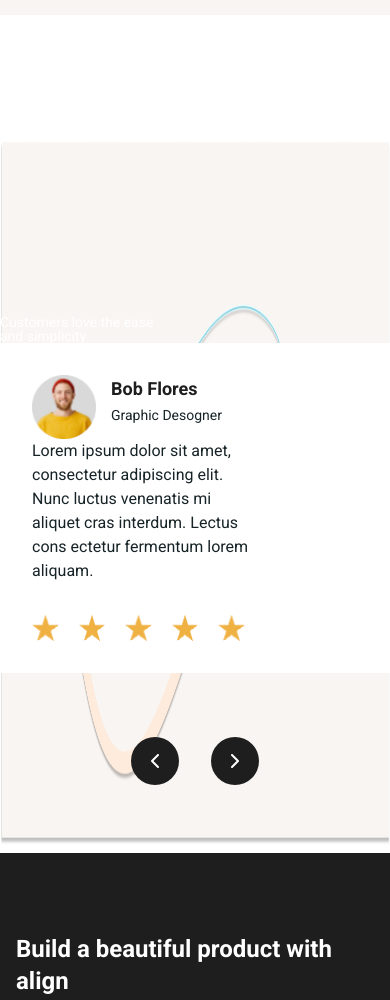
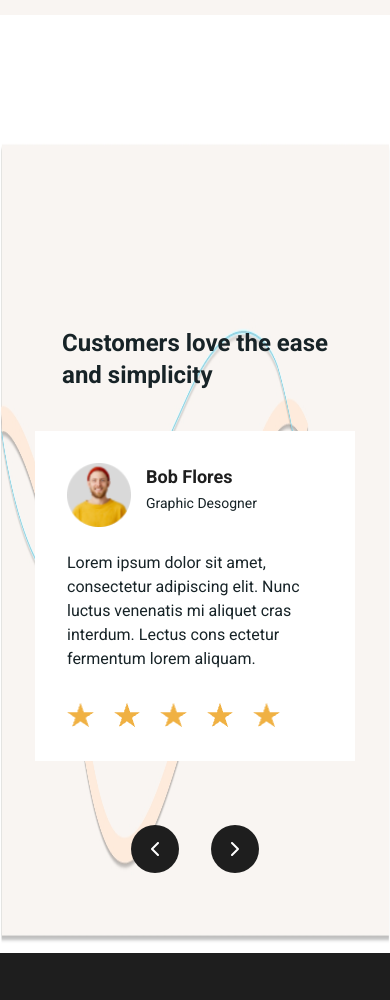
Before and after one commit to totato4/Nisa, a website: page index.html in a window 390 px wide. Shown: the part 2480-3480 px from the top of the page. Drawn offline with nearby package versions, Linux system fonts and the light colour scheme; files that its build step writes are made by us from their sources.

Commit message:
ui: review: добавлен адаптив и отступы

```diff
--- a/src/scss/sections/_review.scss
+++ b/src/scss/sections/_review.scss
@@ -2,7 +2,6 @@
 
 .review-section_wrapper {
   position: relative;
-  max-height: 726px;
   max-width: 1440px;
   width: 100%;
   height: 100%;
@@ -25,10 +24,29 @@
   margin-bottom: 80px;
   max-width: 1040px;
   width: 100%;
-
+  overflow: hidden;
   height: 100%;
   display: flex;
   flex-direction: column;
+  gap: 40px;
+  align-items: center;
+
+  @media (min-width: $tablet) {
+    gap: 26px;
+  }
+  @media (min-width: $desktop) {
+    gap: 62px;
+  }
+}
+
+.review-section__title {
+  color: #172327;
+  @include h8b;
+  @media (min-width: $tablet) {
+  }
+  @media (min-width: $desktop) {
+    @include h5b;
+  }
 }
 
 .review_slider_container {
@@ -47,9 +65,17 @@
   display: flex;
   transition: transform 0.5s ease-in-out;
   flex-wrap: nowrap;
+  width: 320px;
+  height: 330px;
+  @media (min-width: $tablet) {
+    width: 602px;
+    height: 191px;
+  }
 
-  width: 100%;
-  height: 330px;
+  @media (min-width: $desktop) {
+    width: 1040px;
+    height: 330px;
+  }
 }
 
 .review_slide {
@@ -60,26 +86,44 @@
 }
 
 .review_slide_wrapper {
+  // width: 320px;
+  // height: 330px;
+  // @media (min-width: $tablet) {
+  //   width: 185px;
+  //   height: 191px;
+  // }
+  // @media (min-width: $desktop) {
+  //   width: 320px;
+  //   height: 330px;
+  // }
 }
 
 .review_slide_container {
   display: flex;
   flex-direction: column;
-
-  width: 100%;
-  height: 100%;
-  max-width: 268px;
-  height: 266px;
-
-  margin-top: 32px;
-  margin-left: 32px;
+  padding: 32px 20px 32px 32px;
+  @media (min-width: $tablet) {
+    padding: 18.53px 11.25px 30.97px 18.53px;
+  }
+  @media (min-width: $desktop) {
+    padding: 32px 20px 32px 32px;
+  }
 }
 
 .review_user_info {
   display: flex;
   gap: 15px;
   flex-wrap: nowrap;
-  mix-blend-mode: 24px;
+  margin-bottom: 24px;
+
+  @media (min-width: $tablet) {
+    gap: 8px;
+    margin-bottom: 14px;
+  }
+  @media (min-width: $desktop) {
+    gap: 15px;
+    margin-bottom: 24px;
+  }
 }
 
 .review_user_avatar {
@@ -87,12 +131,16 @@
   max-height: 64px;
   width: 100%;
   height: 100%;
-}
 
-.review_user_avatar {
-  img {
+  @media (min-width: $tablet) {
+    max-width: 37.07px;
+    max-height: 37.07px;
+  }
+  @media (min-width: $desktop) {
     max-width: 64px;
     max-height: 64px;
+  }
+  img {
     height: 100%;
     width: 100%;
   }
@@ -106,25 +154,42 @@
 
 .review_user_name {
   color: #1e1e1e;
-  font-weight: 700;
-  font-size: 18px;
-  line-height: 28px;
+
+  @include p1b;
+
+  @media (min-width: $tablet) {
+    @include p11b;
+  }
+  @media (min-width: $desktop) {
+    @include p1b;
+  }
 }
 
 .review_user_job-name {
   color: #172327;
-  font-weight: 400;
-  font-size: 14px;
-  line-height: 20px;
+  @include p9r;
+
+  @media (min-width: $tablet) {
+    @include p16r;
+  }
+  @media (min-width: $desktop) {
+    @include p9r;
+  }
 }
 
 .review_user_comment {
   color: #172327;
-  font-weight: 400;
-  font-size: 16px;
-  line-height: 24px;
   margin-bottom: 32px;
-  max-width: 230px;
+  @include p6r;
+
+  @media (min-width: $tablet) {
+    @include p16r;
+    margin-bottom: 18.53px;
+  }
+  @media (min-width: $desktop) {
+    @include p6r;
+    margin-bottom: 32px;
+  }
 }
 
 .review_stars {
@@ -134,6 +199,13 @@
   max-height: 26px;
   height: 100%;
   width: 100%;
+
+  @media (min-width: $tablet) {
+    gap: 11.53px;
+  }
+  @media (min-width: $desktop) {
+    gap: 19.97px;
+  }
 }
 
 .review_stars_item {
@@ -142,10 +214,17 @@
   height: 100%;
   width: 100%;
   img {
+    height: 100%;
+    width: 100%;
+  }
+
+  @media (min-width: $tablet) {
+    max-width: 15.38px;
+    max-height: 16px;
+  }
+  @media (min-width: $desktop) {
     max-width: 26.62px;
     max-height: 26px;
-    height: 100%;
-    width: 100%;
   }
 }
 
@@ -173,8 +252,14 @@
 }
 
 .slick-list {
-  margin: 0 -20px !important;
   height: 100%;
+  @media (min-width: $tablet) {
+    margin: 0 -11.75px !important;
+  }
+
+  @media (min-width: $desktop) {
+    margin: 0 -20px !important;
+  }
 }
 
 .slick-track {
@@ -182,5 +267,11 @@
 }
 
 .slick-slide {
-  margin: 0 20px;
+  @media (min-width: $tablet) {
+    margin: 0 11.75px;
+  }
+
+  @media (min-width: $desktop) {
+    margin: 0 11.75px;
+  }
 }
```
